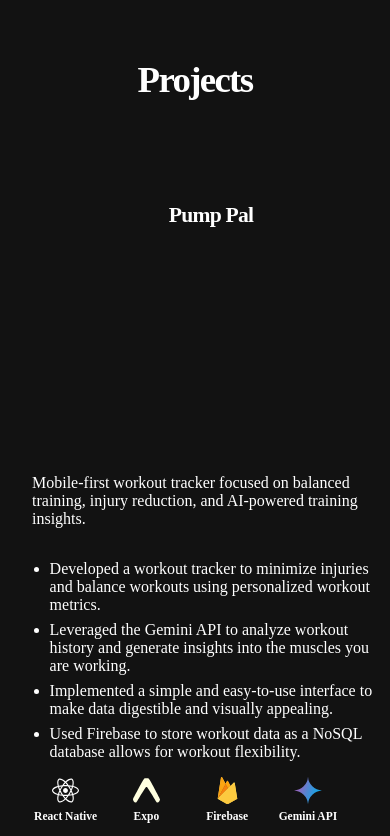
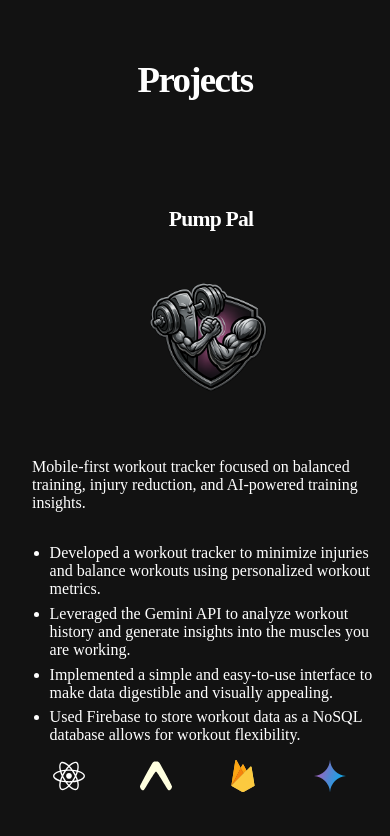
Before and after one commit to Aquinnmo/my-site, a React (Vite) app: page / in a window 390 px wide. Shown: the part 5580-6416 px from the top of the page. Built offline with nearby package versions, Linux system fonts and the light colour scheme; the HTML template or start-up script is replaced by a standard one.

Commit message:
lots of touch ups to the projects view

```diff
--- a/src/components/ProjectsSection.tsx
+++ b/src/components/ProjectsSection.tsx
@@ -1,6 +1,10 @@
 import { type CSSProperties, useCallback, useEffect, useRef, useState } from 'react'
 
+import cookedIcon from '../assets/portfolio/project_icons/cooked.png'
 import githubIcon from '../assets/portfolio/github_logo.svg'
+import pumpPalIcon from '../assets/portfolio/project_icons/pump_pal.png'
+import rpsIcon from '../assets/portfolio/project_icons/rps.png'
+import watIcon from '../assets/portfolio/project_icons/wat.png'
 import './styling/ProjectsSection.css'
 import './styling/layout.css'
 import pdfIcon from '../assets/portfolio/pdf_icon.svg'
@@ -24,6 +28,7 @@ type Project = {
   proof: string[]
   stack: string[]
   links: ProjectLink[]
+  icon: string
   visualType: ProjectVisualType
 }
 
@@ -39,10 +44,6 @@ type ProjectMorphLayerStyle = CSSProperties & {
   '--project-morph-from-width': string
   '--project-morph-x': string
   '--project-morph-y': string
-}
-
-type ProjectFocusCardStyle = CSSProperties & {
-  '--project-focus-morph-height': string
 }
 
 type ProjectMorphLayer = {
@@ -73,10 +74,14 @@ function prefersReducedMotion() {
   return window.matchMedia('(prefers-reduced-motion: reduce)').matches
 }
 
-function ProjectVisualIcon({ type }: { type: ProjectVisualType }) {
+function ProjectPngMark({ icon }: { icon: string }) {
+  return <img className="project-png-mark" src={icon} alt="" aria-hidden="true" />
+}
+
+function ProjectGlyph({ type }: { type: ProjectVisualType }) {
   if (type === 'mobile') {
     return (
-      <svg className="project-visual-icon" viewBox="0 0 64 64" aria-hidden="true">
+      <svg className="project-visual-icon project-visual-icon--svg" viewBox="0 0 64 64" aria-hidden="true">
         <rect x="19" y="6" width="26" height="52" rx="6" />
         <path d="M26 13h12" />
         <path d="M27 50h10" />
@@ -89,7 +94,7 @@ function ProjectVisualIcon({ type }: { type: ProjectVisualType }) {
 
   if (type === 'database') {
     return (
-      <svg className="project-visual-icon" viewBox="0 0 64 64" aria-hidden="true">
+      <svg className="project-visual-icon project-visual-icon--svg" viewBox="0 0 64 64" aria-hidden="true">
         <ellipse cx="32" cy="14" rx="20" ry="8" />
         <path d="M12 14v24c0 4.4 9 8 20 8s20-3.6 20-8V14" />
         <path d="M12 26c0 4.4 9 8 20 8s20-3.6 20-8" />
@@ -101,7 +106,7 @@ function ProjectVisualIcon({ type }: { type: ProjectVisualType }) {
 
   if (type === 'strategy') {
     return (
-      <svg className="project-visual-icon" viewBox="0 0 64 64" aria-hidden="true">
+      <svg className="project-visual-icon project-visual-icon--svg" viewBox="0 0 64 64" aria-hidden="true">
         <path d="M18 18h12v12H18z" />
         <path d="M34 18h12v12H34z" />
         <path d="M18 34h12v12H18z" />
@@ -115,7 +120,7 @@ function ProjectVisualIcon({ type }: { type: ProjectVisualType }) {
   }
 
   return (
-    <svg className="project-visual-icon" viewBox="0 0 64 64" aria-hidden="true">
+    <svg className="project-visual-icon project-visual-icon--svg" viewBox="0 0 64 64" aria-hidden="true">
       <path d="M16 18h32v22H24l-8 8V18z" />
       <path d="M24 27h16" />
       <path d="M24 34h10" />
@@ -166,6 +171,7 @@ function ProjectLinkIcon({ link }: { link: ProjectLink }) {
 const projects: Project[] = [
   {
     name: 'Pump Pal',
+    icon: pumpPalIcon,
     visualType: 'mobile',
     summary:
       'Mobile-first workout tracker focused on balanced training, injury reduction, and AI-powered training insights.',
@@ -187,6 +193,7 @@ const projects: Project[] = [
   },
   {
     name: 'Custom Enterprise Databasing System',
+    icon: watIcon,
     visualType: 'database',
     summary:
       'Custom maintenance, inventory, and tracking system for a York Region busing company operating hundreds of machines.',
@@ -201,6 +208,7 @@ const projects: Project[] = [
   },
   {
     name: 'Rock, Paper, Scissors',
+    icon: rpsIcon,
     visualType: 'strategy',
     summary:
       'Interactive exploration of strategy and prediction in Rock, Paper, Scissors, built around algorithms that beat human play.',
@@ -217,6 +225,7 @@ const projects: Project[] = [
   },
   {
     name: 'Am I Cooked?',
+    icon: cookedIcon,
     visualType: 'feedback',
     summary:
       'Resume and survey-based readiness tool that gives students Gemini-powered feedback for the job search.',
@@ -308,8 +317,8 @@ function FullProjectSurface({ project }: { project: Project }) {
       <div className="project-card-header project-morph-header">
         <h3>{project.name}</h3>
       </div>
-      <div className="project-focus-visual project-morph-visual" aria-hidden="true">
-        <ProjectVisualIcon type={project.visualType} />
+      <div className="project-focus-mark project-morph-mark" aria-hidden="true">
+        <ProjectPngMark icon={project.icon} />
       </div>
       <div className="project-focus-content project-morph-content">
         <ProjectContent project={project} />
@@ -351,7 +360,7 @@ function ProjectMorphLayer({
           className="project-morph-surface project-morph-surface-icon-only"
           aria-hidden="true"
         >
-          <ProjectVisualIcon type={layer.project.visualType} />
+          <ProjectGlyph type={layer.project.visualType} />
         </div>
       ) : (
         <FullProjectSurface project={layer.project} />
@@ -370,7 +379,6 @@ export function ProjectsSection() {
   const morphFrameRef = useRef<number | null>(null)
   const activeProject = projects[activeProjectIndex]
   const isMorphing = morphPhase !== 'idle'
-  const focusMorphHeight = morphLayers.find((layer) => layer.type === 'outgoing')?.fromRect.height
 
   const clearMorphTimers = useCallback(() => {
     morphTimersRef.current.forEach((id) => window.clearTimeout(id))
@@ -491,7 +499,7 @@ export function ProjectsSection() {
               }}
               aria-label={`Feature ${project.name}`}
             >
-              <ProjectVisualIcon type={project.visualType} />
+              <ProjectGlyph type={project.visualType} />
             </button>
           ))}
         </div>
@@ -500,19 +508,12 @@ export function ProjectsSection() {
           data-project-focus-morph-phase={morphPhase}
           aria-labelledby="active-project-title"
           ref={focusCardRef}
-          style={
-            isMorphing && focusMorphHeight
-              ? ({
-                  '--project-focus-morph-height': `${focusMorphHeight}px`,
-                } as ProjectFocusCardStyle)
-              : undefined
-          }
         >
           <div className="project-card-header">
             <h3 id="active-project-title">{activeProject.name}</h3>
           </div>
-          <div className="project-focus-visual" aria-hidden="true">
-            <ProjectVisualIcon type={activeProject.visualType} />
+          <div className="project-focus-mark" aria-hidden="true">
+            <ProjectPngMark icon={activeProject.icon} />
           </div>
           <div className="project-focus-content">
             <ProjectContent project={activeProject} />
--- a/src/components/styling/ProjectsSection.css
+++ b/src/components/styling/ProjectsSection.css
@@ -6,6 +6,9 @@
 }
 
 .project-gallery {
+  --project-focus-card-height: clamp(24rem, 37vw, 26rem);
+  --project-focus-mark-size: clamp(9rem, 12.5vw, 11.5rem);
+
   display: grid;
   width: min(100%, 68rem);
   gap: clamp(0.78rem, 1.8vw, 1rem);
@@ -13,11 +16,13 @@
 
 .project-focus-card {
   width: 100%;
-  grid-template-columns: minmax(14rem, 0.82fr) minmax(0, 1.18fr);
-  grid-template-rows: auto 1fr;
+  height: var(--project-focus-card-height);
+  min-height: var(--project-focus-card-height);
+  max-height: var(--project-focus-card-height);
+  grid-template-columns: auto minmax(0, 1fr);
+  grid-template-rows: auto minmax(0, 1fr);
   gap: clamp(1rem, 2.5vw, 1.5rem);
   align-items: stretch;
-  min-height: clamp(30rem, 58vw, 38rem);
   background: linear-gradient(135deg, color-mix(in srgb, var(--color-panel) 88%, transparent), color-mix(in srgb, var(--color-panel-strong) 72%, transparent));
   box-shadow:
     0 1rem 2.2rem color-mix(in srgb, var(--color-shadow) 52%, transparent),
@@ -26,27 +31,42 @@
     inset 0 -1rem 1.8rem color-mix(in srgb, var(--color-shadow) 16%, transparent);
 }
 
-.project-focus-visual {
-  display: grid;
-  place-items: center;
-  min-height: 100%;
-  aspect-ratio: 0.82;
-  border: 1px solid color-mix(in srgb, var(--color-ice-edge) 72%, transparent);
-  border-radius: 0.85rem;
-  background: linear-gradient(145deg, color-mix(in srgb, var(--color-panel-strong) 58%, transparent), color-mix(in srgb, var(--color-panel) 74%, transparent));
-  box-shadow:
-    inset 0 1px 0 color-mix(in srgb, var(--color-frost) 14%, transparent),
-    inset 0 0 1.4rem color-mix(in srgb, var(--color-frost) 8%, transparent);
-}
-
 .project-visual-icon {
   width: min(52%, 9rem);
   min-width: 5.5rem;
+  height: auto;
+  object-fit: contain;
+  filter: drop-shadow(0 0 1.2rem color-mix(in srgb, var(--color-frost) 34%, transparent));
+}
+
+.project-visual-icon--svg {
   fill: none;
   stroke: var(--color-ice-strong);
   stroke-linecap: round;
   stroke-linejoin: round;
   stroke-width: 2.8;
+}
+
+.project-focus-mark {
+  display: grid;
+  place-items: center;
+  width: var(--project-focus-mark-size);
+  min-width: 0;
+  align-self: start;
+  justify-self: center;
+  margin-top: 0.35rem;
+  border: 0;
+  border-radius: 0;
+  background: none;
+  box-shadow: none;
+}
+
+.project-png-mark {
+  width: 100%;
+  max-height: var(--project-focus-mark-size);
+  min-width: 0;
+  height: auto;
+  object-fit: contain;
   filter: drop-shadow(0 0 1.2rem color-mix(in srgb, var(--color-frost) 34%, transparent));
 }
 
@@ -54,19 +74,21 @@
   display: grid;
   align-content: start;
   min-width: 0;
+  min-height: 0;
+  border: 0;
+  border-radius: 0;
+  background: none;
+  box-shadow: none;
+  overflow-y: auto;
+  scrollbar-width: none;
+}
+
+.project-focus-content::-webkit-scrollbar {
+  display: none;
 }
 
 .project-focus-card {
   transition: opacity 104ms ease 104ms;
-}
-
-.project-focus-card[data-project-focus-morph-phase='initial'],
-.project-focus-card[data-project-focus-morph-phase='outgoingContentFade'],
-.project-focus-card[data-project-focus-morph-phase='outgoingCardExit'],
-.project-focus-card[data-project-focus-morph-phase='incomingMorph'],
-.project-focus-card[data-project-focus-morph-phase='incomingReveal'] {
-  height: var(--project-focus-morph-height);
-  min-height: var(--project-focus-morph-height);
 }
 
 .project-focus-card[data-project-focus-morph-phase='initial'],
@@ -105,19 +127,19 @@
   position: relative;
   display: grid;
   place-items: center;
-  width: 3.75rem;
-  height: 3.75rem;
+  width: 4.25rem;
+  height: 4.25rem;
   flex: 0 0 auto;
   overflow: hidden;
   border: none;
-  border-radius: 0.85rem;
+  border-radius: 0.95rem;
   padding: 0;
   color: var(--color-text);
   background: linear-gradient(135deg, color-mix(in srgb, var(--color-panel) 88%, transparent), color-mix(in srgb, var(--color-panel-strong) 72%, transparent));
   box-shadow:
-    0 0.38rem 0.9rem color-mix(in srgb, var(--color-shadow) 34%, transparent),
-    inset 0 1px 0 color-mix(in srgb, var(--color-frost) 18%, transparent),
-    inset 0 0 1.4rem color-mix(in srgb, var(--color-frost) 8%, transparent),
+    0 0.55rem 1.2rem color-mix(in srgb, var(--color-shadow) 42%, transparent),
+    inset 0 1px 0 color-mix(in srgb, var(--color-frost) 22%, transparent),
+    inset 0 0 1.6rem color-mix(in srgb, var(--color-frost) 10%, transparent),
     inset 0 -1rem 1.8rem color-mix(in srgb, var(--color-shadow) 16%, transparent);
   cursor: pointer;
   backdrop-filter: blur(18px);
@@ -133,29 +155,41 @@
 }
 
 .project-icon-card .project-visual-icon {
-  width: 58%;
-  height: 58%;
+  width: 70%;
+  height: 70%;
   min-width: auto;
+  filter: none;
+}
+
+.project-icon-card .project-visual-icon--svg {
   stroke-width: 3.2;
 }
 
 .project-icon-card[data-project-icon-active='true'] {
   box-shadow:
-    0 0 0.8rem color-mix(in srgb, var(--color-frost) 28%, transparent),
-    0 0.38rem 0.9rem color-mix(in srgb, var(--color-shadow) 34%, transparent),
-    inset 0 1px 0 color-mix(in srgb, var(--color-frost) 22%, transparent),
-    inset 0 0 1.5rem color-mix(in srgb, var(--color-frost) 10%, transparent),
+    0 0 1.2rem color-mix(in srgb, var(--color-frost) 34%, transparent),
+    0 0.55rem 1.2rem color-mix(in srgb, var(--color-shadow) 42%, transparent),
+    inset 0 1px 0 color-mix(in srgb, var(--color-frost) 26%, transparent),
+    inset 0 0 1.7rem color-mix(in srgb, var(--color-frost) 12%, transparent),
     inset 0 -1rem 1.8rem color-mix(in srgb, var(--color-shadow) 16%, transparent);
 }
 
 .project-icon-card:hover:not([data-project-icon-active='true']):not(:disabled),
 .project-icon-card:focus-visible:not([data-project-icon-active='true']) {
   color: var(--color-link-hover);
-  transform: translateY(-2px);
+  box-shadow:
+    0 0 1.1rem color-mix(in srgb, var(--color-frost) 24%, transparent),
+    0 0.55rem 1.2rem color-mix(in srgb, var(--color-shadow) 42%, transparent),
+    inset 0 1px 0 color-mix(in srgb, var(--color-frost) 26%, transparent),
+    inset 0 0 1.7rem color-mix(in srgb, var(--color-frost) 12%, transparent),
+    inset 0 -1rem 1.8rem color-mix(in srgb, var(--color-shadow) 16%, transparent);
+  transform: translateY(-3px);
 }
 
 
 .project-morph-layer {
+  --project-focus-mark-size: clamp(9rem, 12.5vw, 11.5rem);
+
   position: fixed;
   top: 0;
   left: 0;
@@ -244,8 +278,8 @@
   position: absolute;
   inset: 0;
   display: grid;
-  grid-template-columns: minmax(0, 0.82fr) minmax(0, 1.18fr);
-  grid-template-rows: auto 1fr;
+  grid-template-columns: auto minmax(0, 1fr);
+  grid-template-rows: auto minmax(0, 1fr);
   gap: clamp(1rem, 2.5vw, 1.5rem);
   align-content: start;
   align-items: stretch;
@@ -272,23 +306,23 @@
 }
 
 .project-morph-layer-outgoing .project-morph-header,
-.project-morph-layer-outgoing .project-morph-visual,
+.project-morph-layer-outgoing .project-morph-mark,
 .project-morph-layer-outgoing .project-morph-content {
   opacity: 1;
   transition: opacity 160ms ease;
 }
 
 .project-morph-layer-outgoing[data-project-morph-phase='outgoingContentFade'] .project-morph-header,
-.project-morph-layer-outgoing[data-project-morph-phase='outgoingContentFade'] .project-morph-visual,
+.project-morph-layer-outgoing[data-project-morph-phase='outgoingContentFade'] .project-morph-mark,
 .project-morph-layer-outgoing[data-project-morph-phase='outgoingContentFade'] .project-morph-content,
 .project-morph-layer-outgoing[data-project-morph-phase='outgoingCardExit'] .project-morph-header,
-.project-morph-layer-outgoing[data-project-morph-phase='outgoingCardExit'] .project-morph-visual,
+.project-morph-layer-outgoing[data-project-morph-phase='outgoingCardExit'] .project-morph-mark,
 .project-morph-layer-outgoing[data-project-morph-phase='outgoingCardExit'] .project-morph-content,
 .project-morph-layer-outgoing[data-project-morph-phase='incomingMorph'] .project-morph-header,
-.project-morph-layer-outgoing[data-project-morph-phase='incomingMorph'] .project-morph-visual,
+.project-morph-layer-outgoing[data-project-morph-phase='incomingMorph'] .project-morph-mark,
 .project-morph-layer-outgoing[data-project-morph-phase='incomingMorph'] .project-morph-content,
 .project-morph-layer-outgoing[data-project-morph-phase='incomingReveal'] .project-morph-header,
-.project-morph-layer-outgoing[data-project-morph-phase='incomingReveal'] .project-morph-visual,
+.project-morph-layer-outgoing[data-project-morph-phase='incomingReveal'] .project-morph-mark,
 .project-morph-layer-outgoing[data-project-morph-phase='incomingReveal'] .project-morph-content {
   opacity: 0;
 }
@@ -303,29 +337,14 @@
 }
 
 .project-morph-surface-icon-only .project-visual-icon {
-  width: 58%;
-  height: 58%;
+  width: 62%;
+  height: 62%;
   min-width: auto;
-  stroke-width: 3.2;
+  filter: none;
 }
 
-.project-morph-visual {
-  display: grid;
-  place-items: center;
-  min-height: 100%;
-  min-width: 0;
-  aspect-ratio: 0.82;
-  border: 1px solid color-mix(in srgb, var(--color-ice-edge) 60%, transparent);
-  border-radius: 0.75rem;
-  background: linear-gradient(145deg, color-mix(in srgb, var(--color-panel-strong) 58%, transparent), color-mix(in srgb, var(--color-panel) 74%, transparent));
-  box-shadow:
-    inset 0 1px 0 color-mix(in srgb, var(--color-frost) 14%, transparent),
-    inset 0 0 1.4rem color-mix(in srgb, var(--color-frost) 8%, transparent);
-}
-
-.project-morph-visual .project-visual-icon {
-  width: min(52%, 9rem);
-  min-width: 0;
+.project-morph-surface-icon-only .project-visual-icon--svg {
+  stroke-width: 3.2;
 }
 
 .project-morph-content {
@@ -340,7 +359,6 @@
   display: grid;
   align-content: start;
   overflow: hidden;
-  min-height: 100%;
   border: 1px solid color-mix(in srgb, var(--color-ice-edge) 78%, transparent);
   border-radius: 0.9rem;
   padding: clamp(1rem, 2.3vw, 1.25rem);
@@ -406,33 +424,33 @@
 
 .project-stack-item {
   display: flex;
-  flex: 0 0 4.2rem;
+  flex: 0 0 4.6rem;
   flex-direction: column;
   align-items: center;
-  gap: 0.38rem;
+  gap: 0.42rem;
   text-align: center;
 }
 
 .project-stack-icon {
-  width: 1.7rem;
-  height: 1.7rem;
+  width: 2rem;
+  height: 2rem;
   object-fit: contain;
 }
 
 .project-stack-monogram {
   display: grid;
   place-items: center;
-  width: 1.7rem;
-  height: 1.7rem;
+  width: 2rem;
+  height: 2rem;
   color: var(--color-text);
-  font-size: 0.72rem;
+  font-size: 0.82rem;
   font-weight: 800;
   line-height: 1;
 }
 
 .project-stack-name {
   color: var(--color-text-muted);
-  font-size: 0.72rem;
+  font-size: 0.78rem;
   font-weight: 700;
   line-height: 1.1;
 }
@@ -547,17 +565,23 @@ svg.project-link-icon {
   }
 
   .project-gallery {
+    --project-focus-card-height: clamp(26rem, 49vw, 30rem);
+    --project-focus-mark-size: clamp(8.5rem, 12.5vw, 10.5rem);
+
     width: min(100%, 42rem);
   }
 
-  .project-focus-card,
+  .project-focus-card {
+    grid-template-columns: auto minmax(0, 1fr);
+  }
+
   .project-morph-surface {
-    grid-template-columns: minmax(12rem, 0.78fr) minmax(0, 1.22fr);
+    grid-template-columns: auto minmax(0, 1fr);
     min-height: auto;
   }
 
-  .project-focus-visual {
-    min-height: 100%;
+  .project-morph-layer {
+    --project-focus-mark-size: clamp(8.5rem, 12.5vw, 10.5rem);
   }
 }
 
@@ -568,24 +592,20 @@ svg.project-link-icon {
   }
 
   .project-gallery {
+    --project-focus-card-height: clamp(37rem, 102vw, 43rem);
+    --project-focus-mark-size: clamp(9.5rem, 45vw, 12.5rem);
+
     width: 100%;
   }
 
   .project-focus-card,
   .project-morph-surface {
     grid-template-columns: 1fr;
-    grid-template-rows: auto auto auto;
-    min-height: 0;
+    grid-template-rows: auto auto minmax(0, 1fr);
   }
 
-  .project-focus-visual {
-    min-height: clamp(10rem, 38vw, 13rem);
-    aspect-ratio: 16 / 9;
-  }
-
-  .project-morph-visual {
-    min-height: clamp(10rem, 38vw, 13rem);
-    aspect-ratio: 16 / 9;
+  .project-morph-layer {
+    --project-focus-mark-size: clamp(9.5rem, 45vw, 12.5rem);
   }
 
   .project-icon-row {
@@ -593,8 +613,8 @@ svg.project-link-icon {
   }
 
   .project-icon-card {
-    width: 3.25rem;
-    height: 3.25rem;
+    width: 3.5rem;
+    height: 3.5rem;
   }
 }
 
@@ -616,10 +636,9 @@ svg.project-link-icon {
   .project-morph-layer-outgoing,
   .project-morph-surface,
   .project-morph-layer-outgoing .project-morph-header,
-  .project-morph-layer-outgoing .project-morph-visual,
+  .project-morph-layer-outgoing .project-morph-mark,
   .project-morph-layer-outgoing .project-morph-content,
   .project-morph-layer-incoming .project-morph-header,
-  .project-morph-layer-incoming .project-morph-visual,
   .project-morph-layer-incoming .project-morph-content {
     transition: none !important;
     animation: none !important;
```
